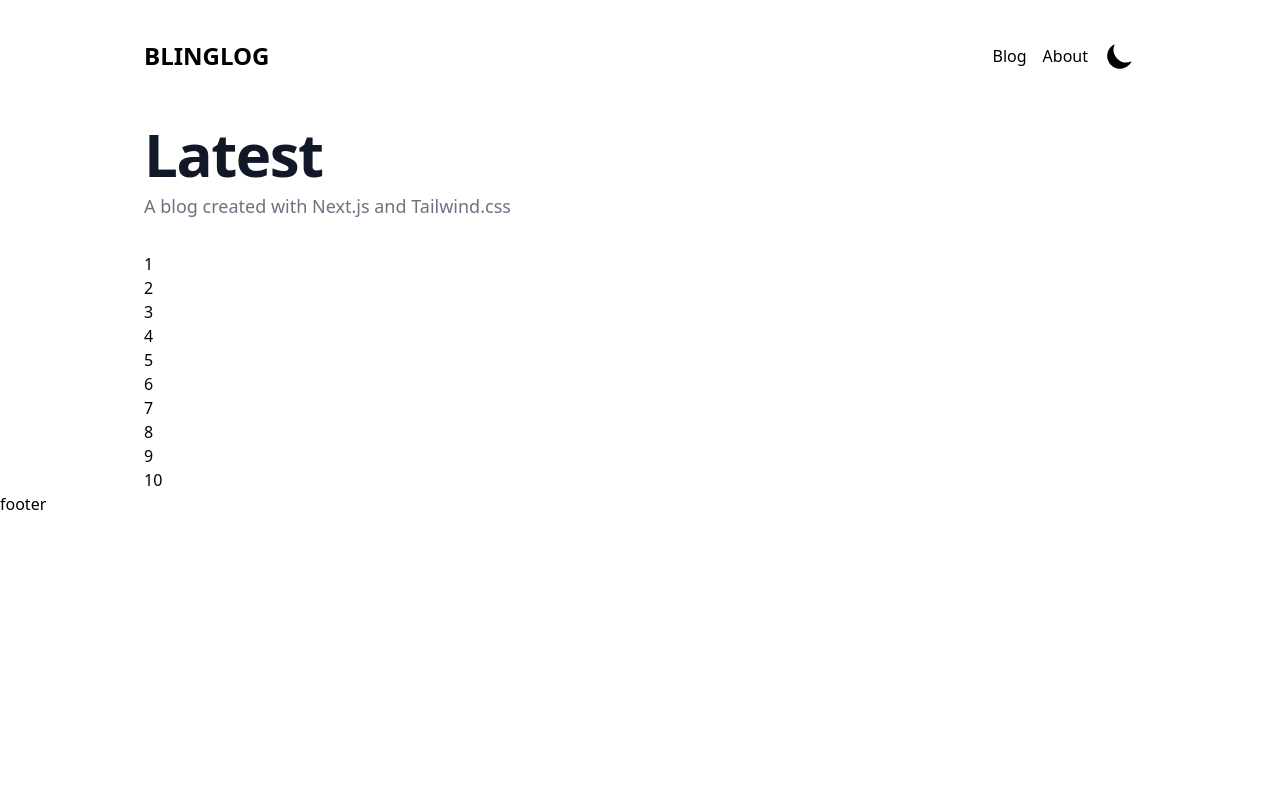
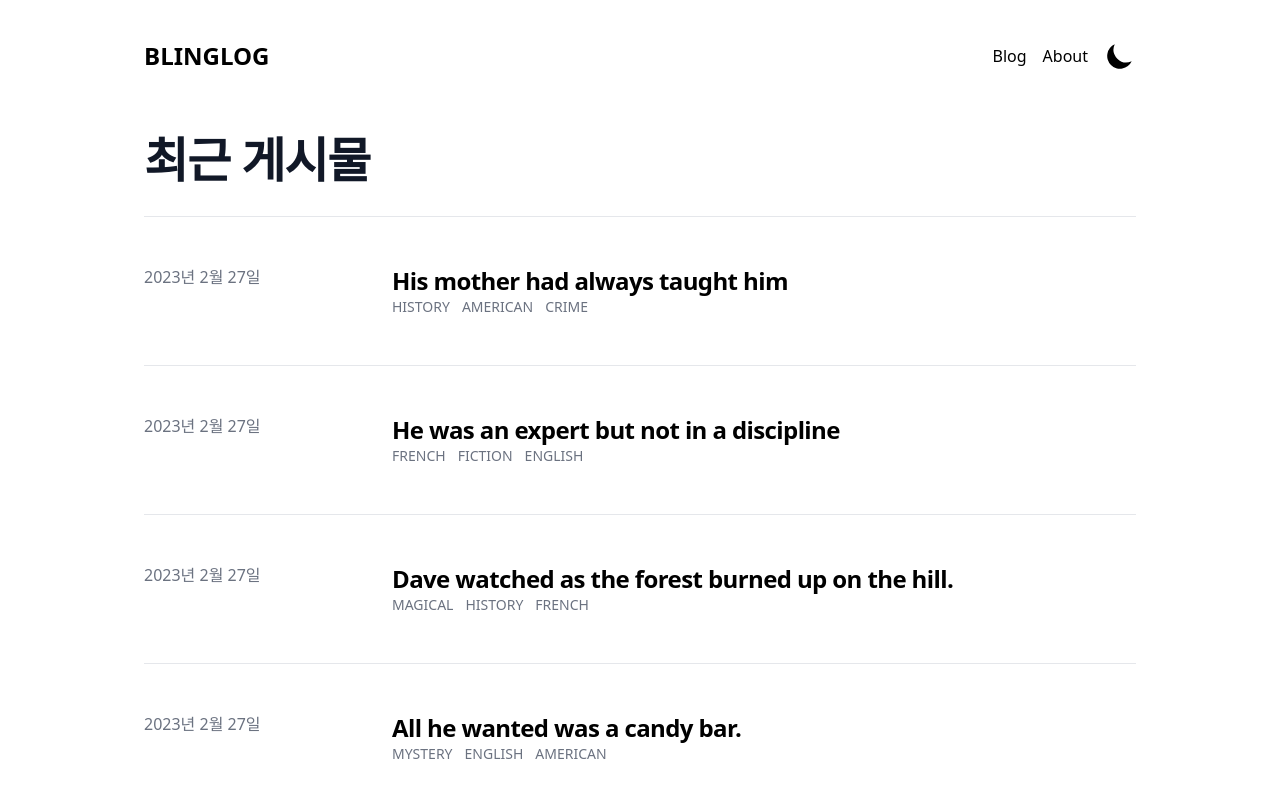
Before and after one commit to SeoGM/next-app, a Next.js app: page / in a window 1280 px wide. Shown: the top 800 px of the page. Built offline with nearby package versions, Linux system fonts and the light colour scheme.

Commit message:
Update 12 files

```diff
--- a/next.config.js
+++ b/next.config.js
@@ -1,6 +1,9 @@
 /** @type {import('next').NextConfig} */
 const nextConfig = {
   reactStrictMode: true,
-}
+  images: {
+    domains: ["loremflickr.com"],
+  },
+};
 
-module.exports = nextConfig
+module.exports = nextConfig;
--- /dev/null
+++ b/src/components/blogPosts/BlogPosts.tsx
@@ -0,0 +1,42 @@
+import Post from "@/interface/Post";
+import formatDate from "@/util/formatDate";
+
+interface ListProps {
+  posts: Post[];
+}
+
+const MAX_DISPLAY: number = 5;
+
+export default function BlogPosts({ posts }: ListProps) {
+  return (
+    <ul className="divide-y divide-gray-200">
+      {posts.slice(0, MAX_DISPLAY).map((post: Post) => {
+        const { createdAt, title, tags } = post;
+        return (
+          <li className="py-12">
+            <article className="flex">
+              <dl className="flex-1">
+                <dt className="sr-only">Published on</dt>
+                <dd className="text-base font-medium leading-6 text-gray-500 dark:text-gray-400">
+                  {formatDate(createdAt)}
+                </dd>
+              </dl>
+              <div className="flex-[3_3_0%]">
+                <h3 className="text-2xl font-bold leading-8 tracking-tight">
+                  {title}
+                </h3>
+                <div className="flex flex-wrap">
+                  {tags.map((tag: string) => (
+                    <span className="mr-3 text-sm font-medium uppercase text-gray-500">
+                      {tag.split(" ").join("-")}
+                    </span>
+                  ))}
+                </div>
+              </div>
+            </article>
+          </li>
+        );
+      })}
+    </ul>
+  );
+}
--- a/src/components/layout/Footer.tsx
+++ b/src/components/layout/Footer.tsx
@@ -1,3 +1,9 @@
+import Container from "./Container";
+
 export default function Footer() {
-  return <footer>footer</footer>
+  return (
+    <footer>
+      <Container>footer</Container>
+    </footer>
+  );
 }
--- a/src/components/layout/Header.tsx
+++ b/src/components/layout/Header.tsx
@@ -1,63 +1,17 @@
-import { useState } from "react";
 import Link from "next/link";
-import { MenuIcon, XIcon } from "@heroicons/react/outline";
-import { MoonIcon } from "@heroicons/react/solid";
 import Container from "./Container";
+import { metadata } from "@/data/metadata";
+import Nav from "./Nav";
 
 export default function Header() {
-  const [Toggle, showMenu] = useState<boolean>(false);
-
-  const navLinks = [
-    { href: "/blog", title: "Blog" },
-    { href: "/about", title: "About" },
-  ];
-
   return (
     <header className="fixed top-0 left-0 right-0 z-10 flex items-center w-full h-28 bg-white">
       <Container>
         <div className={`flex justify-between items-center`}>
           <Link href="/">
-            <h1 className="text-2xl font-bold">BLINGLOG</h1>
+            <h1 className="text-2xl font-bold">{metadata.title}</h1>
           </Link>
-          <div className="flex justify-between items-center gap-4">
-            <div
-              className={`flex justify-between items-center
-              ${
-                Toggle ? "sm:flex" : "sm:hidden"
-              } sm:flex-col sm:justify-start sm:fixed sm:gap-8 sm:top-0 sm:left-0 sm:w-full sm:h-full sm:transform sm:bg-gray-200 sm:opacity-95 sm:duration-300 sm:ease-in-out
-            `}
-            >
-              <div className="hidden sm:flex justify-between items-center w-full h-28 px-4">
-                <Link href="/" className="text-2xl font-bold">
-                  BLINGBLING
-                </Link>
-                <button type="button" onClick={() => showMenu(!Toggle)}>
-                  <XIcon className="w-8 h-8" />
-                </button>
-              </div>
-              <nav className="flex sm:flex-col justify-between items-center gap-4">
-                {navLinks.map((link) => (
-                  <Link
-                    key={link.title}
-                    href={link.href}
-                    className="sm:text-2xl sm:font-bold"
-                  >
-                    {link.title}
-                  </Link>
-                ))}
-              </nav>
-            </div>
-            <button type="button">
-              <MoonIcon className="w-8 h-8" />
-            </button>
-            <button
-              type="button"
-              className="hidden sm:block"
-              onClick={() => showMenu(!Toggle)}
-            >
-              <MenuIcon className="w-8 h-8" />
-            </button>
-          </div>
+          <Nav />
         </div>
       </Container>
     </header>
--- a/src/components/layout/Layout.tsx
+++ b/src/components/layout/Layout.tsx
@@ -1,3 +1,4 @@
+import Head from "next/head";
 import { PropsWithChildren } from "react";
 import Footer from "./Footer";
 import Header from "./Header";
@@ -5,10 +6,12 @@ import Header from "./Header";
 export default function Layout(props: PropsWithChildren) {
   return (
     <>
+      <Head>
+        <title>BLINGLOG</title>
+        <meta name="description" content="BLINGLOG" />
+      </Head>
       <Header />
-      <main className="pt-28">
-        {props.children}
-      </main>
+      <main className="pt-28">{props.children}</main>
       <Footer />
     </>
   );
--- /dev/null
+++ b/src/components/layout/Nav.tsx
@@ -0,0 +1,54 @@
+import { useState } from "react";
+import Link from "next/link";
+import { MenuIcon, XIcon } from "@heroicons/react/outline";
+import { MoonIcon } from "@heroicons/react/solid";
+
+export default function Nav() {
+  const [Toggle, showMenu] = useState<boolean>(false);
+
+  const navLinks: { href: string; title: string }[] = [
+    { href: "/blog", title: "Blog" },
+    { href: "/about", title: "About" },
+  ];
+  return (
+    <div className="flex justify-between items-center gap-4">
+      <div
+        className={`flex justify-between items-center
+              ${
+                Toggle ? "sm:flex" : "sm:hidden"
+              } sm:flex-col sm:justify-start sm:fixed sm:gap-8 sm:top-0 sm:left-0 sm:w-full sm:h-full sm:transform sm:bg-gray-200 sm:opacity-95 sm:duration-300 sm:ease-in-out
+            `}
+      >
+        <div className="hidden sm:flex justify-between items-center w-full h-28 px-4">
+          <Link href="/" className="text-2xl font-bold">
+            BLINGBLING
+          </Link>
+          <button type="button" onClick={() => showMenu(!Toggle)}>
+            <XIcon className="w-8 h-8" />
+          </button>
+        </div>
+        <nav className="flex sm:flex-col justify-between items-center gap-4">
+          {navLinks.map((link) => (
+            <Link
+              key={link.title}
+              href={link.href}
+              className="sm:text-2xl sm:font-bold"
+            >
+              {link.title}
+            </Link>
+          ))}
+        </nav>
+      </div>
+      <button type="button">
+        <MoonIcon className="w-8 h-8" />
+      </button>
+      <button
+        type="button"
+        className="hidden sm:block"
+        onClick={() => showMenu(!Toggle)}
+      >
+        <MenuIcon className="w-8 h-8" />
+      </button>
+    </div>
+  );
+}
--- /dev/null
+++ b/src/components/recentPosts/RecentPosts.tsx
@@ -0,0 +1,42 @@
+import Post from "@/interface/Post";
+import formatDate from "@/util/formatDate";
+
+interface ListProps {
+  posts: Post[];
+}
+
+const MAX_DISPLAY: number = 5;
+
+export default function RecentPosts({ posts }: ListProps) {
+  return (
+    <ul className="divide-y divide-gray-200">
+      {posts.slice(0, MAX_DISPLAY).map((post: Post) => {
+        const { createdAt, title, tags } = post;
+        return (
+          <li className="py-12">
+            <article className="flex">
+              <dl className="flex-1">
+                <dt className="sr-only">Published on</dt>
+                <dd className="text-base font-medium leading-6 text-gray-500 dark:text-gray-400">
+                  {formatDate(createdAt)}
+                </dd>
+              </dl>
+              <div className="flex-[3_3_0%]">
+                <h3 className="text-2xl font-bold leading-8 tracking-tight">
+                  {title}
+                </h3>
+                <div className="flex flex-wrap">
+                  {tags.map((tag: string) => (
+                    <span className="mr-3 text-sm font-medium uppercase text-gray-500">
+                      {tag.split(" ").join("-")}
+                    </span>
+                  ))}
+                </div>
+              </div>
+            </article>
+          </li>
+        );
+      })}
+    </ul>
+  );
+}
--- /dev/null
+++ b/src/data/metadata.ts
@@ -0,0 +1,3 @@
+export const metadata = {
+  title: "BLINGLOG",
+};
--- a/src/interface/Post.tsx
+++ b/src/interface/Post.tsx
@@ -4,5 +4,6 @@ export default interface Post {
   title: string;
   image: string;
   body: string;
+  tags: string[];
   createdAt: string;
 }
--- /dev/null
+++ b/src/pages/blog.tsx
@@ -0,0 +1,22 @@
+import Container from "@/components/layout/Container";
+import Post from "@/interface/Post";
+import BlogPosts from "@/components/blogPosts/BlogPosts";
+
+interface BlogProps {
+  posts: Post[];
+}
+
+export default function Blog({ posts }: BlogProps) {
+  return (
+    <Container>
+
+        <BlogPosts posts={posts} />
+    </Container>
+  );
+}
+
+export async function getServerSideProps() {
+  const res = await fetch("http://localhost:3000/api/posts");
+  const posts = await res.json();
+  return { props: { posts } };
+}
--- a/src/pages/index.tsx
+++ b/src/pages/index.tsx
@@ -1,6 +1,6 @@
-import Head from "next/head";
 import Container from "@/components/layout/Container";
 import Post from "@/interface/Post";
+import RecentPosts from "@/components/recentPosts/RecentPosts";
 
 interface HomeProps {
   posts: Post[];
@@ -8,27 +8,16 @@ interface HomeProps {
 
 export default function Home({ posts }: HomeProps) {
   return (
-    <>
-      <Head>
-        <title>BLINGLOG</title>
-        <meta name="description" content="BLINGLOG" />
-      </Head>
-      <section>
-        <Container>
-          <div className="space-y-5 pt-6 pb-8 md:space-y-2">
-            <h1 className="text-6xl leading-14 font-extrabold tracking-tight text-gray-900 dark:text-gray-100 sm:text-3xl leading-9">
-              Latest
-            </h1>
-            <p className="text-lg leading-7 text-gray-500 dark:text-gray-400">
-              A blog created with Next.js and Tailwind.css
-            </p>
-          </div>
-          {posts.map((post: Post) => (
-            <div>{post.id}</div>
-          ))}
-        </Container>
-      </section>
-    </>
+    <Container>
+      <div className="divide-y divide-gray-200">
+        <div className="space-y-5 pt-6 pb-8 md:space-y-2">
+          <h2 className="text-5xl leading-14 font-extrabold tracking-tight text-gray-900 dark:text-gray-100 sm:text-3xl sm:leading-9">
+            최근 게시물
+          </h2>
+        </div>
+        <RecentPosts posts={posts} />
+      </div>
+    </Container>
   );
 }
 
--- /dev/null
+++ b/src/util/formatDate.ts
@@ -0,0 +1,9 @@
+export default function formatDate(date: string) {
+  const now = new Date(date).toLocaleDateString("ko-KR", {
+    year: "numeric",
+    month: "long",
+    day: "numeric",
+  });
+
+  return now;
+}
```
